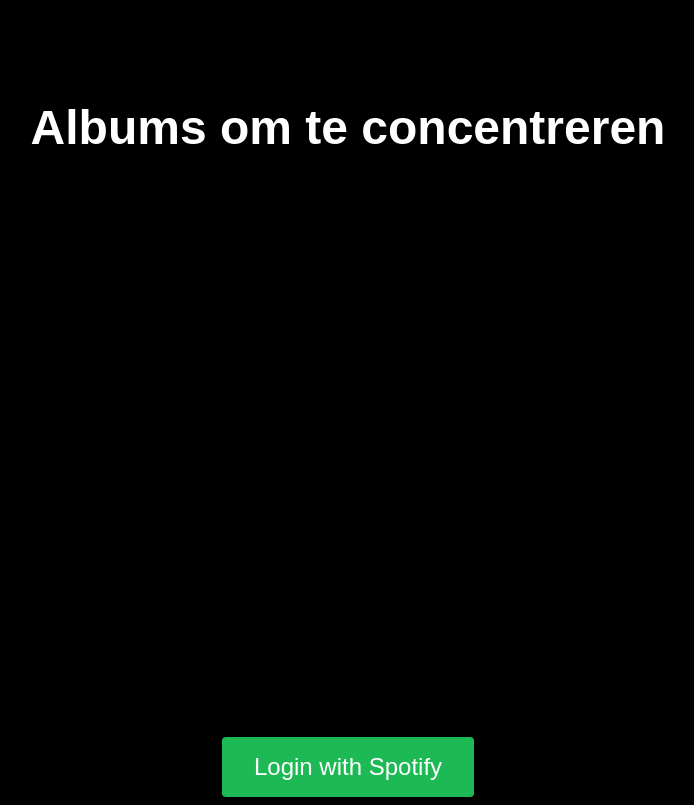
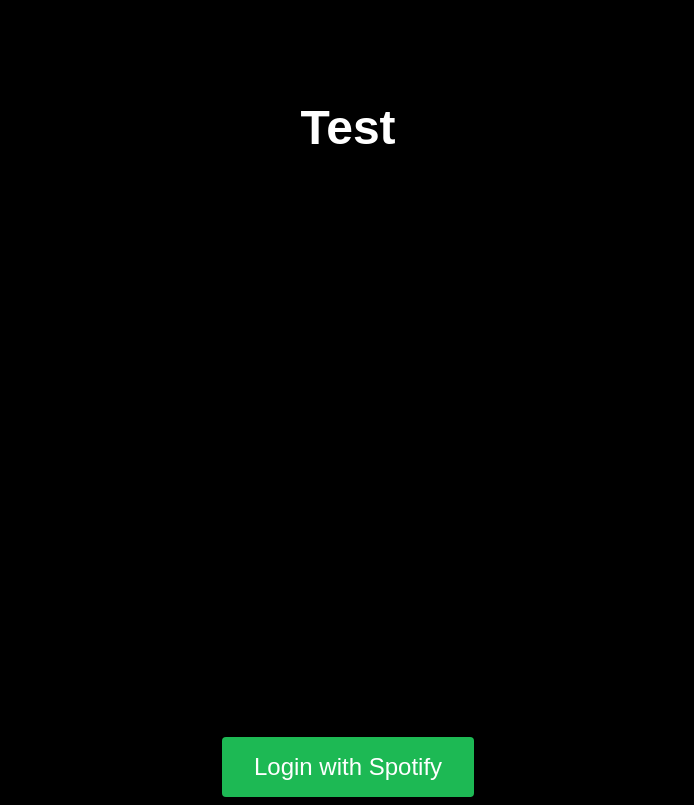
Before and after one commit to larsknip/focustijd, a plain HTML site: page index.html in a window 1280 px wide. Shown: the whole page, without its empty margins (292-986 px from the left). Drawn offline with Linux system fonts and the light colour scheme.

Commit message:
Update index.html

```diff
--- a/index.html
+++ b/index.html
@@ -1,7 +1,7 @@
 <!DOCTYPE html>
 <html>
   <head>
-    <title>Test</title>
+    <title>Albums om te concentreren</title>
     <style>
       body {
         background-color: black;
@@ -47,7 +47,7 @@
     </style>
   </head>
   <body>
-    <h1>Albums om te concentreren</h1>
+    <h1>Test</h1>
 
     <div class="slideshow"></div>
 
```
